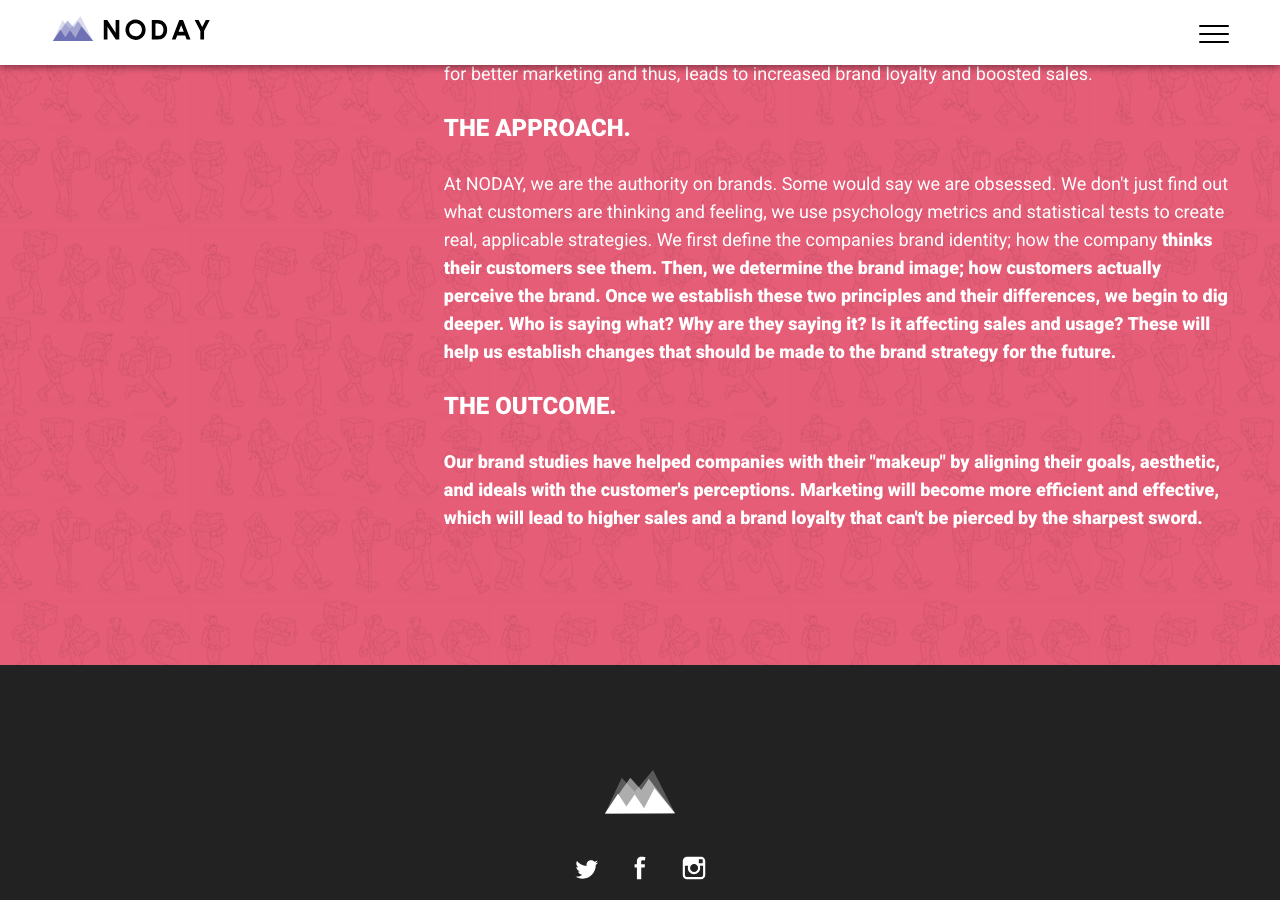
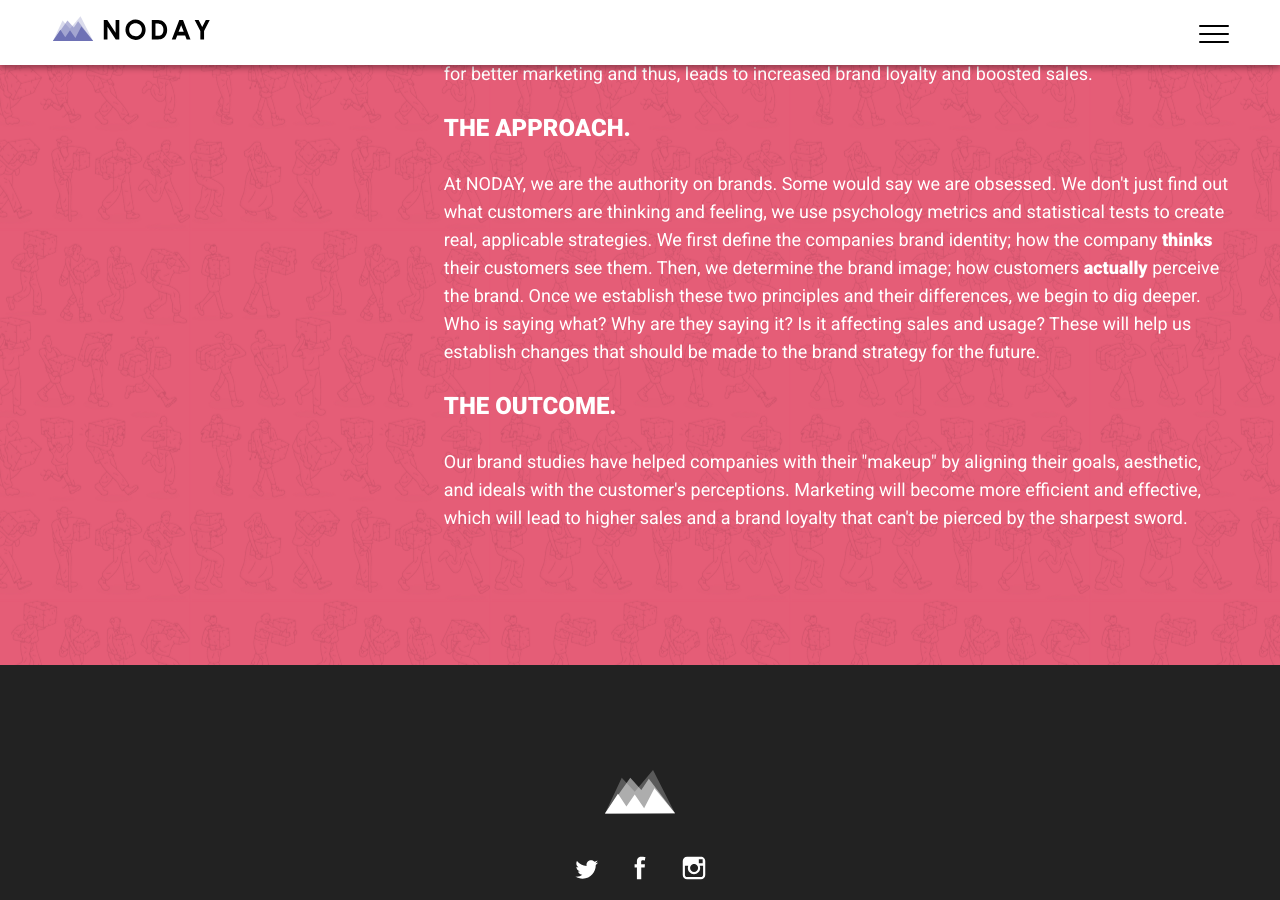
Before and after one commit to kyasui/noday, a Jekyll site: the page built from _case-study/brand exploration.markdown, in a window 1280 px wide and 900 px high, scrolled down 637 px. Built offline with Jekyll 4.4.1, drawn with Linux system fonts in a browser that asks for light colours.

```diff
--- a/_case-study/brand exploration.markdown
+++ b/_case-study/brand exploration.markdown
@@ -19,8 +19,8 @@ Content:
   Paragraph: At NODAY, we are the authority on brands. Some would say we are obsessed.
     We don't just find out what customers are thinking and feeling, we use psychology
     metrics and statistical tests to create real, applicable strategies. We first
-    define the companies brand identity; how the company <strong>thinks<strong> their
-    customers see them. Then, we determine the brand image; how customers <strong>actually<strong>
+    define the companies brand identity; how the company <strong>thinks</strong> their
+    customers see them. Then, we determine the brand image; how customers <strong>actually</strong>
     perceive the brand. Once we establish these two principles and their differences,
     we begin to dig deeper. Who is saying what? Why are they saying it? Is it affecting
     sales and usage? These will help us establish changes that should be made to the
```
